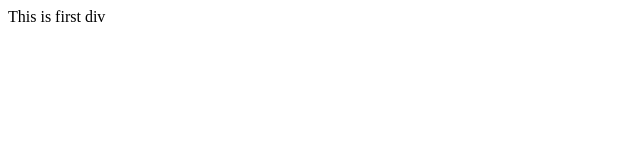
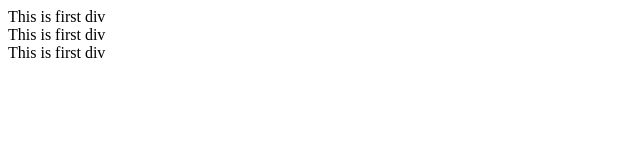
Before and after one commit to grimeo/test, a plain HTML site: page index.html in a window 1280 px wide. Shown: the whole page, without its empty margins (0-640 px from the left). Drawn offline with Linux system fonts and the light colour scheme.

Commit message:
add third div

```diff
--- a/index.html
+++ b/index.html
@@ -9,7 +9,9 @@
 </head>
 <body>
 
-    <div class="1st_div">This is first div </div>
+    <div class="first_div">This is first div </div>
+    <div class="second_div">This is first div </div>
+    <div class="third_div">This is first div </div>
 
     <script src="script.js"></script>
 </body>
```
